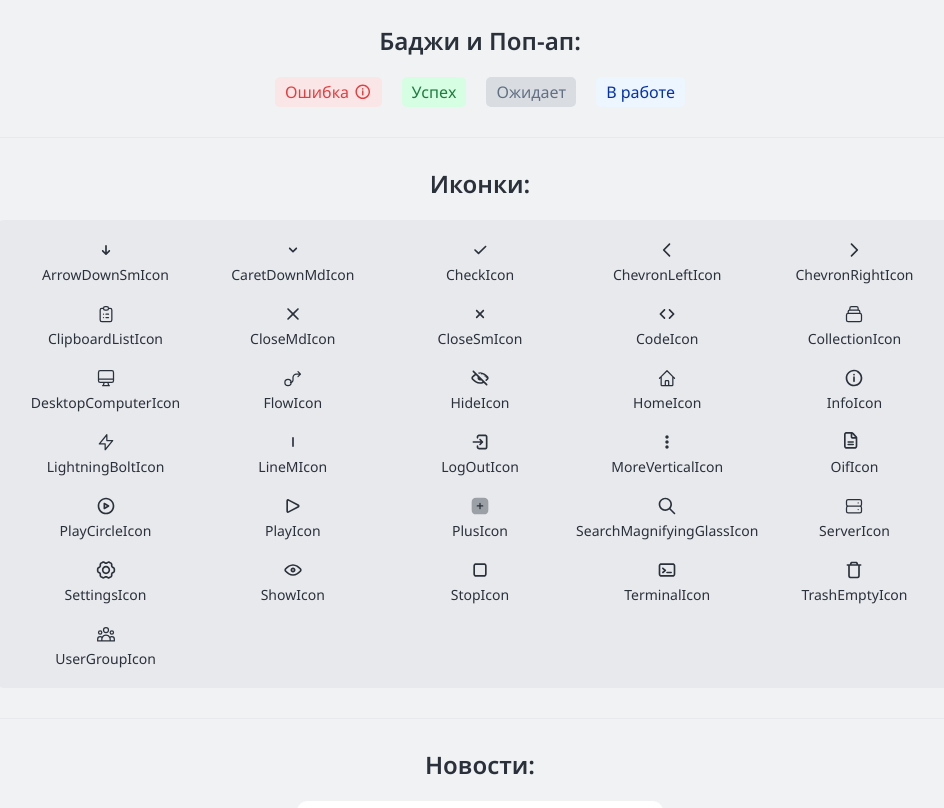
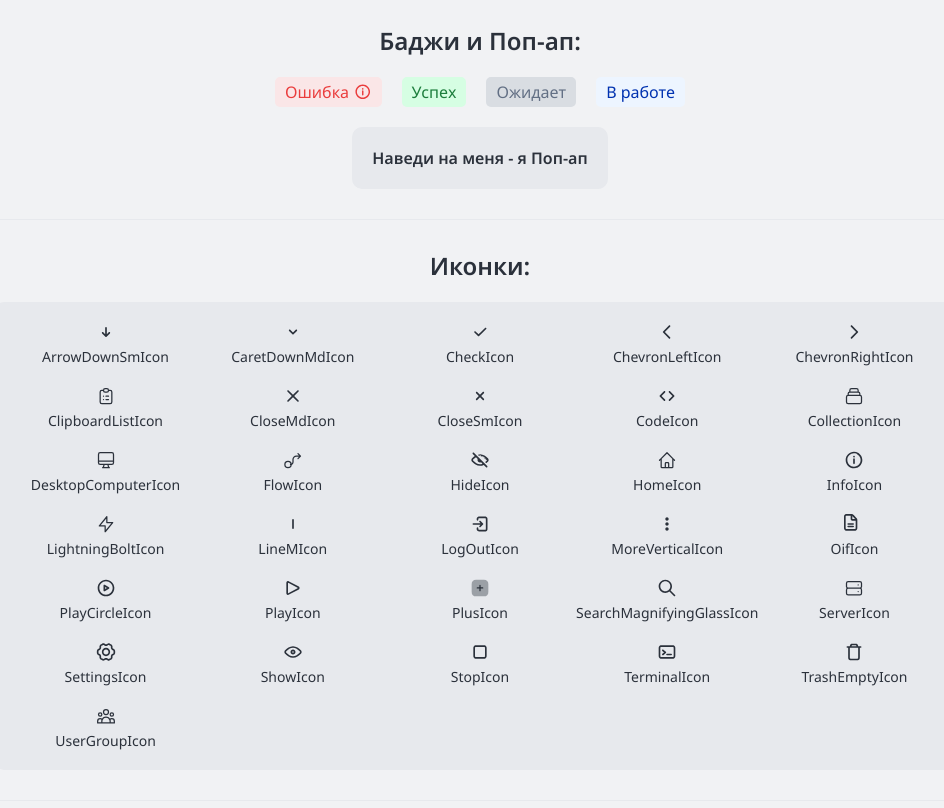
Before and after one commit to valery-lavrik/tnt-uikit-reactjs, a React (Create React App) app: page / in a window 1280 px wide. Shown: the part 1700-2508 px from the top of the page, without its empty margins (160-1104 px from the left). Built offline with nearby package versions, Linux system fonts and the light colour scheme.

Commit message:
Fixed minor style bugs

```diff
--- a/src/Example/index.scss
+++ b/src/Example/index.scss
@@ -4,7 +4,7 @@
     align-items: center;
     justify-content: center;
     padding: 5rem 0;
-    background-color: var(--page-primary);
+    background-color: var(--background-page-primary);
 
     &__row {
         display: flex;
@@ -14,6 +14,14 @@
 
     &__title {
         margin-bottom: 2rem;
+    }
+
+    &__pop-up {
+        display: flex;
+        padding: 2rem;
+        border-radius: 1rem;
+        background-color: var(--background-secondary);
+        cursor: default;
     }
 
     &__svgs {
--- a/src/Example/index.tsx
+++ b/src/Example/index.tsx
@@ -279,8 +279,9 @@ const Example = () => {
                 <DropDown
                     Button={() => <Button>Open</Button>}
                     Component={() => (
-                        <div style={{ width: "200px" }}>
-                            <p>Контент в любом формате</p>
+                        <div style={{ width: "200px", padding: "2rem" }}>
+                            <h3>Контент</h3>
+                            <p>в любом формате</p>
                         </div>
                     )}
                 />
@@ -382,20 +383,25 @@ const Example = () => {
                         Ошибка <InfoIcon />
                     </Badge>
                 </Popup>
-                <Popup
-                    text="Поп-ап это обертка"
-                    subtext="Которую можно сделать вокруг любого элемента"
-                >
-                    <Badge status="success" large>
-                        Успех
-                    </Badge>
-                </Popup>
+                <Badge status="success" large>
+                    Успех
+                </Badge>
                 <Badge status="await" large>
                     Ожидает
                 </Badge>
                 <Badge status="work" large>
                     В работе
                 </Badge>
+            </div>
+            <div className="test__row" style={{ gap: "2rem" }}>
+                <Popup
+                    text="Поп-ап это обертка"
+                    subtext="Которую можно сделать вокруг любого элемента"
+                >
+                    <div className="test__pop-up">
+                        <h4>Наведи на меня - я Поп-ап</h4>
+                    </div>
+                </Popup>
             </div>
             <Divider style={{ marginBottom: "2rem" }} />
             <h2 className="test__title">Иконки:</h2>
```
